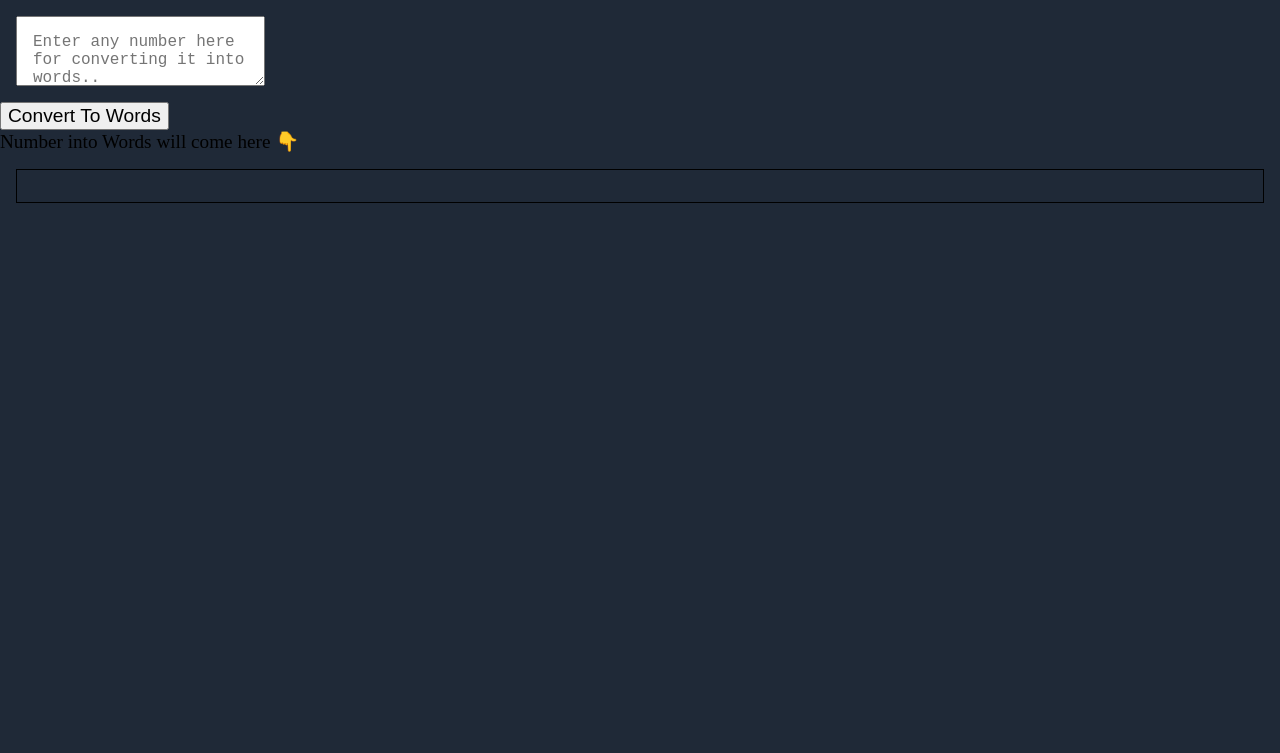
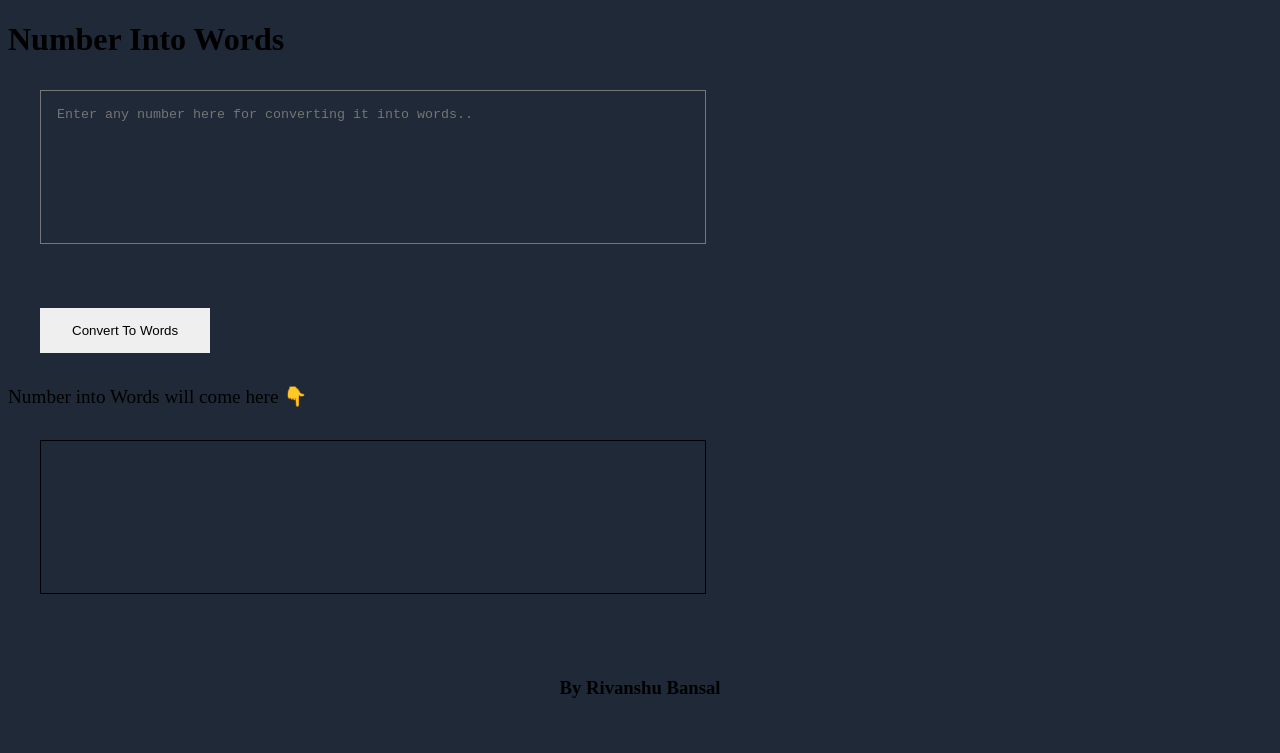
Before and after one commit to rivanshubansal/Number-words, a plain HTML site: page index.html in a window 1280 px wide. Drawn offline with Linux system fonts and the light colour scheme.

Commit message:
basic:done

```diff
--- a/app.js
+++ b/app.js
@@ -1,29 +1,27 @@
 var btnTranslate = document.querySelector("#btn-translate");
-var txtInput = document.querySelector.apply("#txt-input");
+var txtInput = document.querySelector("#txt-input");
 var outputDiv = document.querySelector("#output");
 
-
-var serverUrl = "https://api.funtranslations.com/translate/numbers.json"
+var serverUrl = "https://api.funtranslations.com/translate/numbers.json";
 
 function getTranslationURL(text) {
-    return serverUrl + "?" + "text=" + text;
+  return serverUrl + "?" + "text=" + text;
 }
 
-function errorHandler(error){
-    console.log("error occured ",error);
-    alert("something wrong with server:try after some time")
-
+function errorHandler(error) {
+  console.log("error occured ", error);
+  alert("something wrong with server:try after some time");
 }
 
-function clickHandler(){
-    var inputText = txtInput.value; //taking input
-    fetch(getTranslationURL(inputText)) // calling server for processing
-    .then(Response => rsponse.json())
-    .then(json => {
-        var translatedText = json.contents.translated;
-        outputDiv.innerText = translatedText; //output
+function clickHandler() {
+  var inputText = txtInput.value; //taking input
+  fetch(getTranslationURL(inputText)) // calling server for processing
+    .then((response) => response.json())
+    .then((json) => {
+      var translatedText = json.contents.translated;
+      outputDiv.innerText = translatedText; //output
     })
-    .catch(errorHandler)
-};
+    .catch(errorHandler);
+}
 
-btnTranslate.addEventListener("click",clickHandler)
+btnTranslate.addEventListener("click", clickHandler);
--- a/index.html
+++ b/index.html
@@ -1,33 +1,28 @@
 <!DOCTYPE html>
 <html lang="en">
   <head>
-    <meta charset="UTF-8">
-    <meta name="viewport" content="width=device-width, initial-scale=1.0">
+    <meta charset="UTF-8" />
+    <meta name="viewport" content="width=device-width, initial-scale=1.0" />
     <title>Translator | App</title>
-    <link href = "styles.css" rel="stylesheet"/>
+    <link href="styles.css" rel="stylesheet" />
   </head>
   <body>
-
-
-
- <textarea id="txt-input" placeholder="Enter any number here for converting it into words.."></textarea>
+      <h1 id="heading">Number Into Words</h1>
+    <textarea
+      id="txt-input"
+      placeholder="Enter any number here for converting it into words.."
+    ></textarea>
 
     <button id="btn-translate">Convert To Words</button>
 
-<div style="font-size: larger;">Number into Words will come here 👇</div>
+    <div style="font-size: larger">Number into Words will come here 👇</div>
 
     <div id="output"></div>
 
+    <script src="app.js" type="text/javascript"></script>
 
-
-
-
-
-
-
-
-
-    <script src = "app.js" type ="text/javascript">
-    </script>
+    <div class = "footer">
+        <h3>By Rivanshu Bansal</h3>
+    </div>
   </body>
 </html>
--- a/styles.css
+++ b/styles.css
@@ -1,36 +1,54 @@
 body {
   background-color: #1F2937;
-  margin: 0;
-  /* height: 100%; */
-  box-sizing: border-box;
+  /* margin: 0;
+  box-sizing: border-box; */
   /* position: fixed; */
+  background-size: cover;
 }
 
 
 textarea {
-  /* width: 35%; */
-  /* height: 25vh; */
+  width: 50%;
+  height: 15vh;
   display: block;
-  margin: 1rem;
+  margin: 2rem;
   padding: 1rem;
+  resize: none;
+  background-color: #1F2937;
+  color: #D97706;
   /* font-family: 'Gloria Hallelujah', cursive; */
-  font-size: large;
+  /* font-size: large; */
 
 }
 
 #output {
-  /* width: 35%; */
-  /* height: 25vh; */
-  margin: 1rem;
+  width: 50%;
+  height: 15vh;
+  margin: 2rem;
   padding: 1rem;
-  display: block;
+  /* display: block; */
   /* font-family: 'Gloria Hallelujah', cursive; */
-  font-size: large;
+  /* font-size: large; */
   border: 1px solid black;
-  color: aqua;
+  color: #D97706;
 }
 
 button {
-  font-size: larger;
+  border: none;
+  padding: 15px 32px;
   text-align: center;
+  display: inline-block;
+  margin: 2rem;
 }
+
+.footer {
+  position: relative;
+  left: 0;
+  bottom: 0;
+  text-align: center;
+  padding: 2rem;
+}
+
+.heading {
+  margin-left: 20%;
+}
```
Lines whose indentation alone changed are shown as unchanged.
